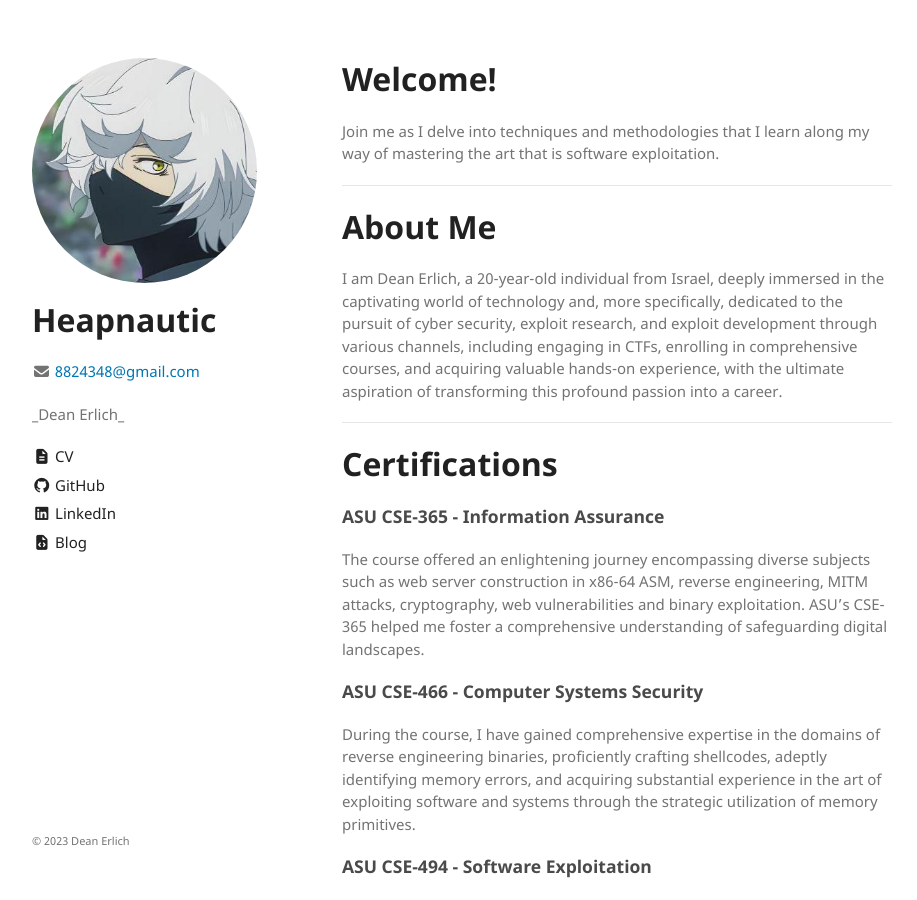
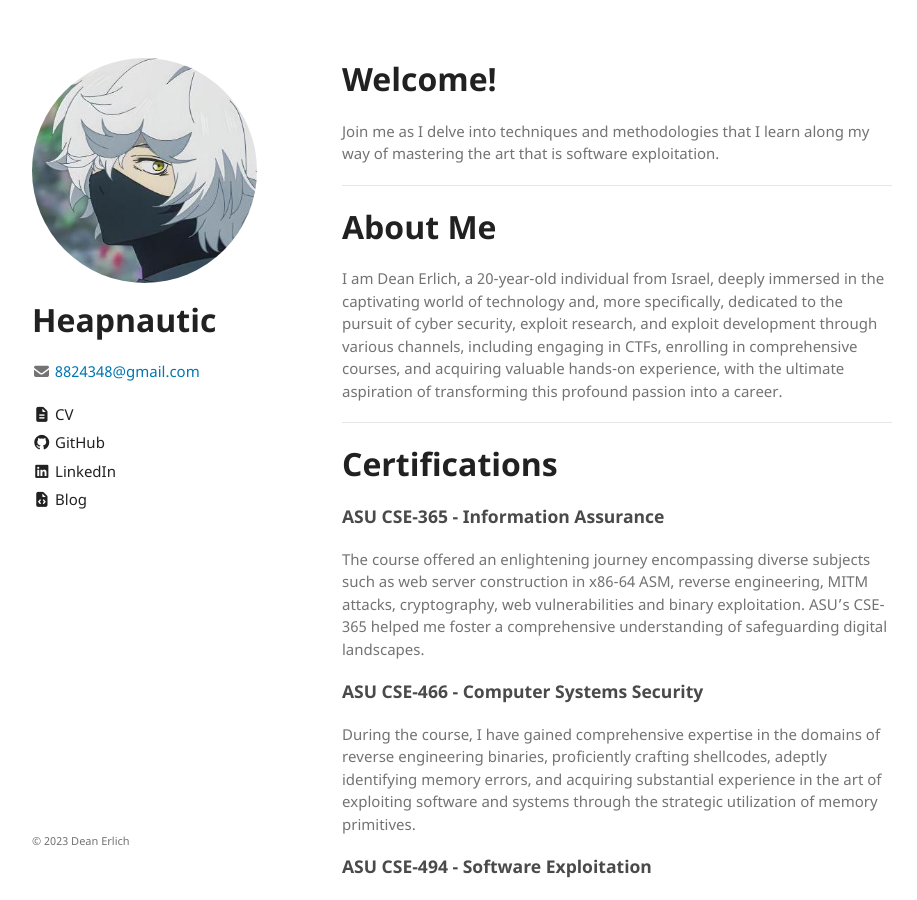
Before and after one commit to ninpwn/ninpwn.github.io, a Jekyll site: the page built from index.md, in a window 1280 px wide and 900 px high. Shown: the whole window, without its empty margins (178-1095 px from the left). Built offline with Jekyll 4.4.1, drawn with Linux system fonts in a browser that asks for light colours; our own code applies the rules of GitHub Pages for plain Markdown files.

Commit message:
Update _config.yml

```diff
--- a/_config.yml
+++ b/_config.yml
@@ -1,7 +1,7 @@
 title: Heapnautic
 logo: /assets/img/gabimaru.jpg
 email: 8824348@gmail.com
-description: _Dean Erlich_
+description:
 favicon: true
 color-scheme: auto
 
```
